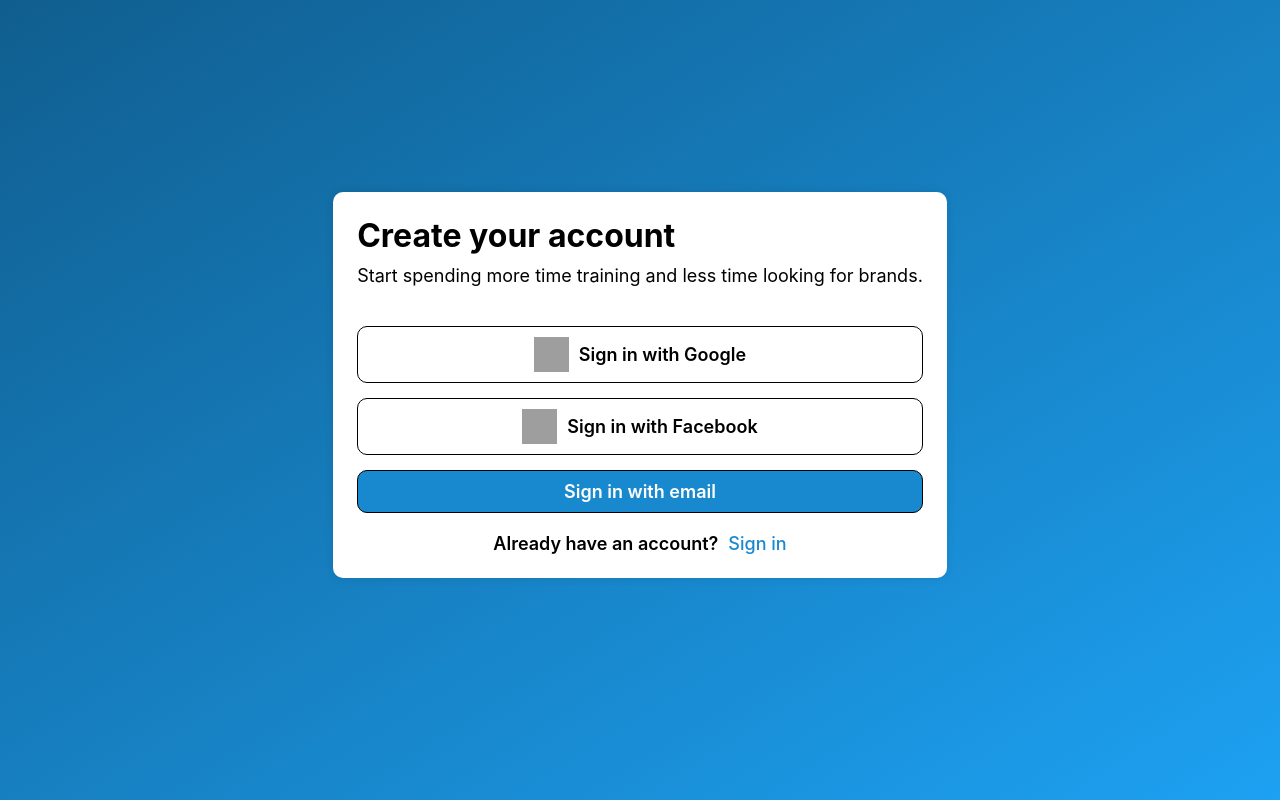
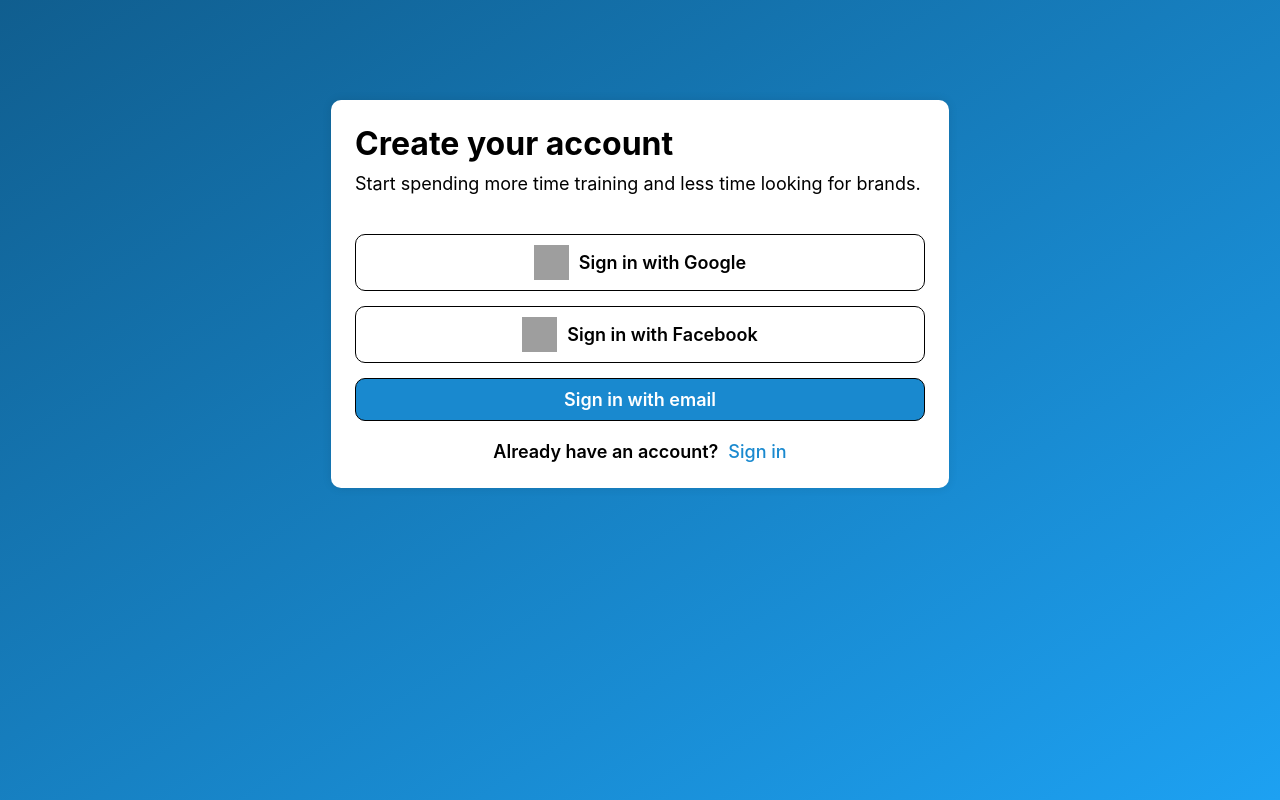
Before and after one commit to JonZavialov/locatia, a React (Create React App) app: page /login in a window 1280 px wide. Built offline with nearby package versions, Linux system fonts and the light colour scheme; no server answers; grey boxes are pictures that could not be loaded.

Commit message:
added sign in for meta and google

```diff
--- a/src/components/login/CreateAccount.js
+++ b/src/components/login/CreateAccount.js
@@ -1,10 +1,10 @@
 import React from 'react';
-import createAccount from '../../firebase-utils/auth/createAccount';
+import createAccountWithEmail from '../../firebase-utils/auth/createAccount/createAccountWithEmail';
 
 export default class CreateAccount extends React.Component{
     handleSubmit(e){
         e.preventDefault();
-        createAccount(e.target.email.value, e.target.password.value)
+        createAccountWithEmail(e.target.email.value, e.target.password.value)
         // TODO: add username to user profile
     }
 
--- a/src/components/login/LoginButton.js
+++ b/src/components/login/LoginButton.js
@@ -8,7 +8,7 @@ const providers = {
 
 function LoginButton({ provider, onClick, style }){
     return (
-        <button onClick={onClick} style={style}>
+        <button onClick={() => onClick(provider)} style={style}>
             {providers[provider] && <img src={providers[provider]} alt={provider} />}
             <p>Sign in with {provider}</p>
         </button>
--- a/src/components/login/LoginContainer.js
+++ b/src/components/login/LoginContainer.js
@@ -1,19 +1,19 @@
-import LoginButton from './LoginButton'
 import './login.css'
+import NoProvider from './actionsBoxStates/NoProvider'
+import { useState } from 'react'
 
 function LoginContainer(){
+    const [provider, setProvider] = useState(false);
+
+    const handleProviderChange = (provider) => {
+        setProvider(provider)
+    }
+
     return (
         <div id="login-container">
             <div id="actions-container">
-                <h1>Create your account</h1>
-                <p id="subtext">Start spending more time training and less time looking for brands.</p>
-                <LoginButton provider="Google" />
-                <LoginButton provider="Facebook" />
-                <LoginButton provider="email" style={{backgroundColor: "#1989CF", color: "white"}}/>
-                <div id="signin-container">
-                    <p>Already have an account?</p>
-                    <p id="signin-button">Sign in</p>
-                </div>
+                {!provider && < NoProvider onClick={handleProviderChange} />}
+                {provider && <p>{provider}</p>}
             </div>
         </div>
     )
--- /dev/null
+++ b/src/components/login/actionsBoxStates/NoProvider.js
@@ -0,0 +1,20 @@
+import createAccountWithThirdParty from '../../../firebase-utils/auth/createAccount/createAccountWithThirdParty'
+import LoginButton from '../LoginButton'
+
+function NoProvider({ onClick }){
+    return (
+        <>
+            <h1>Create your account</h1>
+            <p id="subtext">Start spending more time training and less time looking for brands.</p>
+            <LoginButton provider="Google" onClick={createAccountWithThirdParty} />
+            <LoginButton provider="Facebook" onClick={createAccountWithThirdParty} />
+            <LoginButton provider="email" style={{backgroundColor: "#1989CF", color: "white"}} onClick={onClick} />
+            <div id="signin-container">
+                <p>Already have an account?</p>
+                <p id="signin-button">Sign in</p>
+            </div>
+        </>
+    )
+}
+
+export default NoProvider
--- a/src/components/login/login.css
+++ b/src/components/login/login.css
@@ -5,12 +5,14 @@
 }
 
 #actions-container {
-  margin: 15% auto;
+  margin: 100px auto;
   background-color: white;
   padding: 24px;
   border-radius: 10px;
   height: min-content;
   box-shadow: 0 0 10px rgba(0, 0, 0, 0.1);
+  height: 340px;
+  width: 570px;
 }
 
 #actions-container h1 {
--- /dev/null
+++ b/src/firebase-utils/auth/createAccount/createAccountWithThirdParty.js
@@ -0,0 +1,17 @@
+import { getAuth, signInWithPopup, GoogleAuthProvider, FacebookAuthProvider } from "firebase/auth";
+const auth = getAuth();
+
+function createAccountWithThirdParty(provider){
+    if(provider === 'Google') provider = new GoogleAuthProvider();
+    if(provider === 'Facebook') provider = new FacebookAuthProvider();
+
+    signInWithPopup(auth, provider)
+    .then((result) => {
+        console.log(result.user)
+    }).catch((error) => {
+        console.log(error)
+        // TODO: handle error
+    });
+}
+
+export default createAccountWithThirdParty;
```
Also changed, not shown: src/firebase-utils/auth/createAccount/createAccountWithEmail.js (renamed from src/firebase-utils/auth/createAccount.js, +4 -4 lines).
